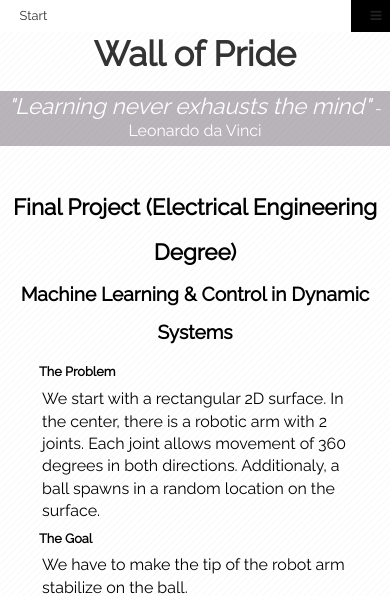
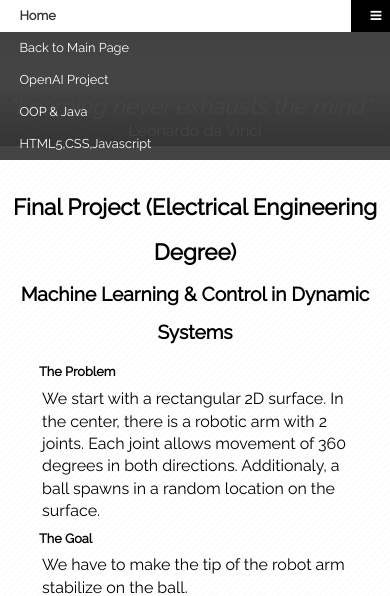
Before and after one commit to MoragTK/CV, a plain HTML site: page wallOfPride.html in a window 390 px wide. Both pictures are taken after a click on the link 370 px from the left and 16 px from the top of the page. Shown: the top 596 px of the page. Drawn offline with Linux system fonts and the light colour scheme.

Commit message:
Responsive design - mobile
added responsive design for mobile view.

```diff
--- a/css/cv.css
+++ b/css/cv.css
@@ -599,7 +599,7 @@ iframe{
 	}
 	.topnav {
 		overflow: hidden;
-		background-color: #999999;
+		background-color: #000000BB;
 		position: relative;
 	}
 
@@ -618,7 +618,7 @@ iframe{
 		padding-left: 5%;
 		text-align: left;
 		line-height: 250%;
-		color: #222222;
+		color: #FFFFFF;
 	}
 
 	/* Style the hamburger menu */
@@ -634,6 +634,7 @@ iframe{
 	.topnav a:hover {
 		background-color: #FFFFFF;
 		color: #333333;
+		font-weight: bolder;
 	}
 
 	/* Style the active link (or home/logo) */
--- a/wallOfPride.html
+++ b/wallOfPride.html
@@ -5,12 +5,22 @@
 	<link rel="stylesheet" href="css/cv.css">
 	<meta charset="UTF-8">
 	<meta name="viewport" content="width=device-width,initial-scale=1">
+	<script type="text/javascript">
+		function hideShowMenu() {
+			  var x = document.getElementById("myLinks");
+			  if (x.style.display === "block") {
+			    x.style.display = "none";
+			  } else {
+			    x.style.display = "block";
+			  }
+		}
+	</script>
 </head>
 <body>
 	<header>
 		<link rel="stylesheet" href="https://cdnjs.cloudflare.com/ajax/libs/font-awesome/4.7.0/css/font-awesome.min.css">
 			<div class="topnav">
-				<a href="#start" class="active" id="homeLinkNarrowScreen">Start</a>
+				<a href="#start" class="active" id="homeLinkNarrowScreen">Home</a>
 					<div id="myLinks">
 						<a href="index.html">Back to Main Page</a>
 						<a href="#finalProject" >OpenAI Project</a>
```
Also changed, not shown: index.html (+2 -2 lines).
